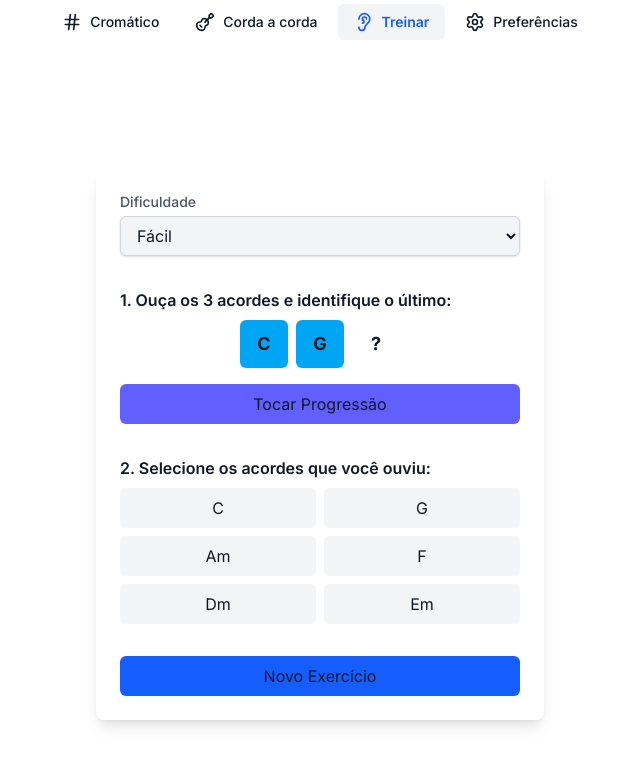
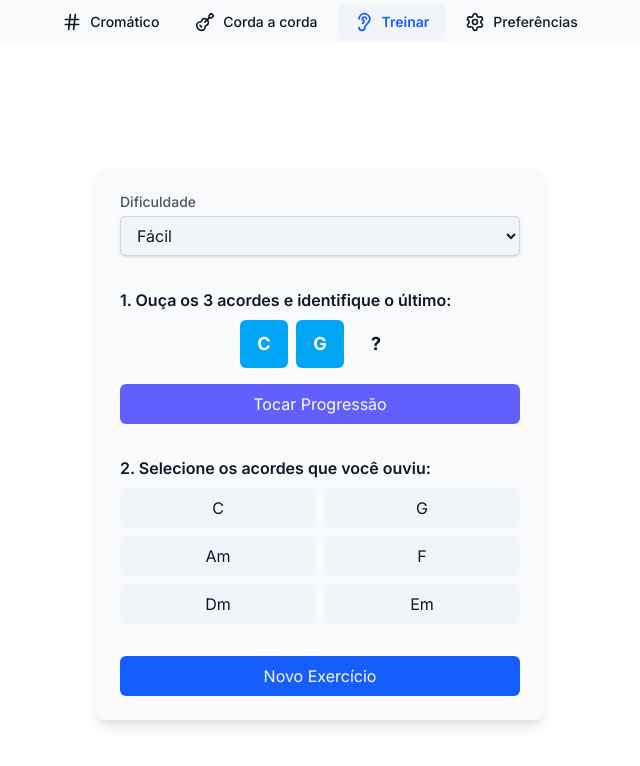
Before and after one commit to felipenassis/next-tuner, a Next.js app: page /treinar/progressao in a window 1280 px wide. Shown: the top 766 px of the page, without its empty margins (320-960 px from the left). Built offline with nearby package versions, Linux system fonts and the light colour scheme.

Commit message:
chore: corrigindo algumas cores do tema claro

```diff
--- a/app/(routes)/treinar/afinacao/page.tsx
+++ b/app/(routes)/treinar/afinacao/page.tsx
@@ -207,13 +207,13 @@
           <div className="flex space-x-2">
             <button
               onClick={() => playTone(targetNote.frequency, 2)}
-              className="flex-1 py-2 bg-primary hover:bg-primary-hover text-foreground rounded"
+              className="flex-1 py-2 bg-primary hover:bg-primary-hover text-primary-foreground rounded"
             >
               Ouvir Nota Alvo
             </button>
             <button
               onClick={() => playTone(sliderValue, 2)}
-              className="flex-1 py-2 bg-accent hover:bg-accent-hover text-foreground rounded"
+              className="flex-1 py-2 bg-accent hover:bg-accent-hover text-accent-foreground rounded"
             >
               Ouvir Nota do Slider
             </button>
--- a/app/(routes)/treinar/progressao/page.tsx
+++ b/app/(routes)/treinar/progressao/page.tsx
@@ -145,11 +145,11 @@
             <div
               key={index}
               className={`w-12 h-12 rounded-md flex items-center justify-center text-lg font-bold
-                ${isRevealed ? 'bg-info text-foreground' : ''}
+                ${isRevealed ? 'bg-info text-info-foreground' : ''}
                 ${isAnswer && !showResult ? 'bg-background-disabled hover:bg-background-disabled' : ''}
                 ${isAnswer && showResult ?
                   (currentProgression.chords[index].name === userAnswer ?
-                    'bg-success text-foreground' : 'bg-danger text-foreground') : ''}
+                    'bg-success text-success-foreground' : 'bg-danger text-danger-foreground') : ''}
               `}
             >
               {isRevealed ? chord.name :
@@ -195,7 +195,7 @@
               <button
                 onClick={playProgression}
                 disabled={isPlaying}
-                className="bg-accent text-foreground px-4 py-2 rounded-md hover:cursor-pointer disabled:bg-disabled w-full"
+                className="bg-accent text-accent-foreground px-4 py-2 rounded-md hover:cursor-pointer disabled:bg-disabled w-full"
               >
                 {isPlaying ? 'Tocando...' : 'Tocar Progressão'}
               </button>
@@ -235,7 +235,7 @@
 
         <button
           onClick={startNewGame}
-          className="bg-primary text-foreground px-4 py-2 rounded-md hover:cursor-pointer w-full"
+          className="bg-primary text-primary-foreground px-4 py-2 rounded-md hover:cursor-pointer w-full"
         >
           Novo Exercício
         </button>
--- a/app/globals.css
+++ b/app/globals.css
@@ -11,14 +11,14 @@
    ===================================== */
 @theme {
   /* BASE */
-  --color-background: theme(colors.gray.50);       /* Fundo geral */
+  --color-background: theme(colors.slate.900);       /* Fundo geral */
   --color-foreground: theme(colors.gray.900);      /* Texto padrão */
   --color-border: theme(colors.gray.200);          /* Bordas suaves */
   --color-border-strong: theme(colors.gray.300);   /* Bordas fortes */
 
   /* SURFACES */
-  --color-surface: theme(colors.white);            /* Cards, modais */
-  --color-surface-muted: theme(colors.gray.100);   /* Fundo alternativo */
+  --color-surface: theme(colors.slate.50);            /* Cards, modais */
+  --color-surface-muted: theme(colors.slate.100);   /* Fundo alternativo */
 
   /* MUTED (placeholders, tooltips, etc) */
   --color-muted: theme(colors.gray.500);
```
